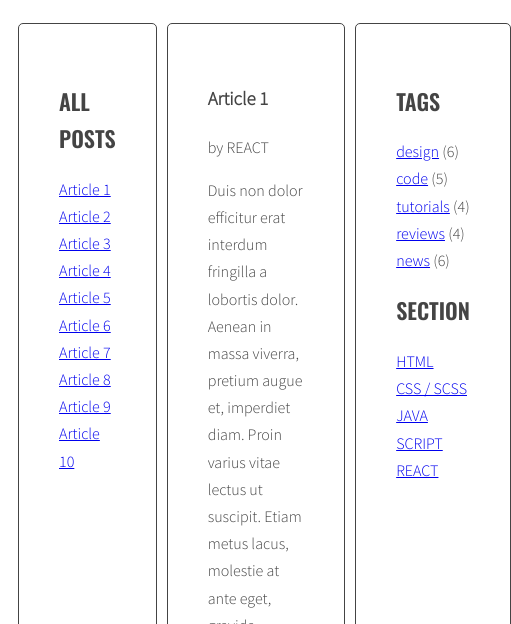
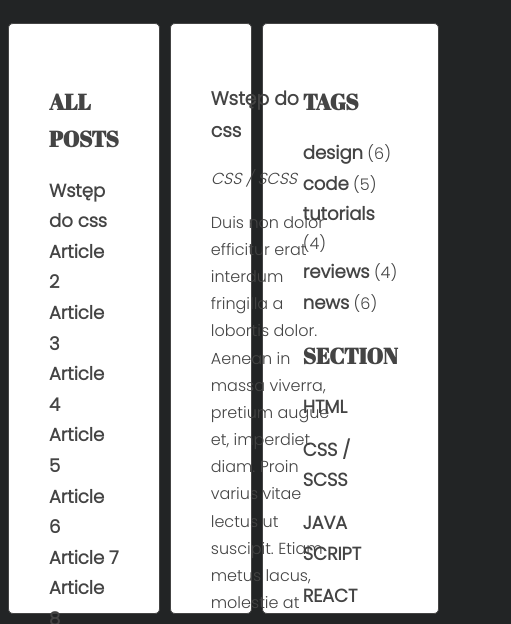
Before and after one commit to Maqel/WebDevShortcuts, a website: page src/index.html in a window 390 px wide. Shown: the part 220-844 px from the top of the page, 511 px wide, since content can reach past the window. Drawn offline with nearby package versions, Linux system fonts and the light colour scheme; files that its build step writes are made by us from their sources.

Commit message:
toDo_responsive_container_content

```diff
--- a/src/index.html
+++ b/src/index.html
@@ -1,5 +1,5 @@
 <!DOCTYPE html>
-<html lang="en">
+<html lang="pl">
 <head>
   <meta charset="UTF-8">
   <meta http-equiv="X-UA-Compatible" content="IE=edge">
@@ -19,8 +19,8 @@
         </aside>
         <section class="posts">
           <article class="post active" id="article-1">
-            <h3 class="post-title">Article 1</h3>
-            <p class="post-section">by REACT</p>
+            <h3 class="post-title">Wstęp do css</h3>
+            <p class="post-section">CSS / SCSS</p>
             <div class="post-content">
               <p>Duis non dolor efficitur erat interdum fringilla a lobortis dolor. Aenean in massa viverra, pretium augue et, imperdiet diam. Proin varius vitae lectus ut suscipit. Etiam metus lacus, molestie at ante eget, gravida tristique metus. Morbi finibus elit mi, ut aliquam libero tempor eu.</p>
               <p>Curabitur a arcu ut nunc ornare tempor. Vestibulum et augue purus. Sed mattis auctor iaculis. Duis placerat tempus nisl, et commodo sem varius sed. Ut ac ultrices leo. Aliquam efficitur augue a scelerisque lacinia. Donec sit amet justo lacus.</p>
--- a/src/js/script.js
+++ b/src/js/script.js
@@ -21,43 +21,43 @@
     for(let activeArticle of activeArticles){
       activeArticle.classList.remove('active');
     }
-    /*[DONE] get 'href' attribute from the clicked link */
+    /* [DONE] get 'href' attribute from the clicked link */
     const articleSelector = clickedElement.getAttribute('href');
     /*[DONE] find the correct article using the selector (value of 'href' attribute) */
     const targetArticle = document.querySelector(articleSelector);
-    /*[DONE] add class 'active' to the correct article */
+    /* [DONE] add class 'active' to the correct article */
     targetArticle.classList.add('active');
   };
 
-
-  const links = document.querySelectorAll('.titles a');
-
-  for(let link of links){
-    link.addEventListener('click', titleClickHandler);
-  }
-
   const generateTitleLinks = function(){
-    /* remove contents of titleList */
+    /* [DONE] remove contents of titleList */
     const titleList = document.querySelector(optTitleListSelector);
     titleList.innerHTML = '';
-    /* for each article */
+    /* [DONE] find all the articles and save them to variable: articles */
     const articles = document.querySelectorAll(optArticleSelector);
+    let html ='';
+    /* [DONE] for each article */
     for(let article of articles){
-      /* get the article id */
+      /* [DONE] get the article id */
       const articleId = article.getAttribute('id');
-      /* find the title element */
+      /* [DONE] find the title element */
       const titleElement = article.querySelector(optTitleSelector);
-      /* get the title from the title element */
+      /* [DONE] get the title from the title element */
       const title = titleElement.innerHTML;
-      /* create HTML of the link */
+      /* [DONE] create HTML of the link */
       const link = '<li><a href="#' + articleId + '"><span>' + title + '</span></a></li>';
-      console.log('title', title);
-      /* insert link into titleList */
-      titleList.innerHTML = titleList.innerHTML + link;
-      //titleList.insertAdjacentHTML('beforeend', link); - //!! podmień tą funkcję
-      console.log('titleList', titleList);
+      /* [DONE] insert link into titleList */
+      titleList.insertAdjacentHTML('beforeend', link);
+      /* [DONE] insert link into html variable */
+      html = html + link;
+    }
+    titleList.innerHTML = html;
+
+    const links = document.querySelectorAll('.titles a');
+
+    for(let link of links){
+      link.addEventListener('click', titleClickHandler);
     }
   };
   generateTitleLinks();
-
 }
--- a/src/sass/style.scss
+++ b/src/sass/style.scss
@@ -1,13 +1,13 @@
-@import url('https://fonts.googleapis.com/css?family=Oswald:400,600|Sacramento|Source+Sans+Pro:300&subset=latin-ext');
+@import url('https://fonts.googleapis.com/css2?family=Abril+Fatface&family=Poppins:wght@300&display=swap');
 
 /* Variables */
 
 $color-light: #fff;
 $color-dark: #444;
+$color-darker: #222425;
 
-$font-logo: 'Sacramento', cursive;
-$font-header: 'Oswald', sans-serif;
-$font-text: 'Source Sans Pro', sans-serif;
+$font-header: 'Abril Fatface', serif;
+$font-text: 'Poppins', sans-serif;
 
 /* Global */
 
@@ -15,8 +15,15 @@ $font-text: 'Source Sans Pro', sans-serif;
   box-sizing: border-box;
 }
 
+*a {
+  text-decoration: none;
+  font-size: 18px;
+  font-weight: bold;
+  color: $color-dark;
+}
+
 body {
-  background: $color-light;
+  background: $color-darker;
   font-family: $font-text;
   color: $color-dark;
   font-weight: 300;
@@ -25,8 +32,9 @@ body {
 }
 
 .container {
-  max-width: 1140px;
+  max-width: 1440px;
   margin: 0 auto;
+
 }
 
 .section-title {
@@ -45,7 +53,9 @@ body {
 /* Layout */
 .wrapper {
   display: flex;
-  margin-left: 10px;
+
+  //margin-left: 10px;
+
 }
 
 .sidebar {
@@ -54,6 +64,8 @@ body {
 
 .posts {
   flex: 2 0 0;
+  padding: auto;
+  position: relative;
 }
 
 .sidebar, .posts {
@@ -62,11 +74,13 @@ body {
   padding: 40px;
   border: 1px solid $color-dark;
   border-radius: 5px;
+  height: 70vh;
+  min-height: 100%;
 }
 
 /* Logo */
 .logo {
-  font-family: $font-logo;
+  font-family: $font-header;
   font-weight: 400;
   font-size: 104px;
   line-height: 1;
@@ -91,8 +105,8 @@ body {
   }
 }
 
-/* Authors */
-.authors {
+/* Section */
+.section {
   li {
     margin-bottom: 12px;
   }
@@ -100,14 +114,25 @@ body {
 
 /* Post */
 .post {
-  display: none;
+  opacity: 0;
+  margin-right: 10px;
+  padding-right: 5px;
+  transition: opacity 0.3s ease-in-out;
+  position: absolute;
+  z-index: 1;
 
   &.active {
-    display: block;
+    opacity: 1;
+    z-index: 2;
+    min-height: min-content;
   }
 }
 
-.post-author {
+// .post-content {
+
+// }
+
+.post-section {
   font-style: italic;
 }
 
@@ -116,5 +141,6 @@ body {
 
   p {
     margin: 0 10px 0 0;
+
   }
 }
```
Also changed, not shown: src/.eslintrc.json (added).
